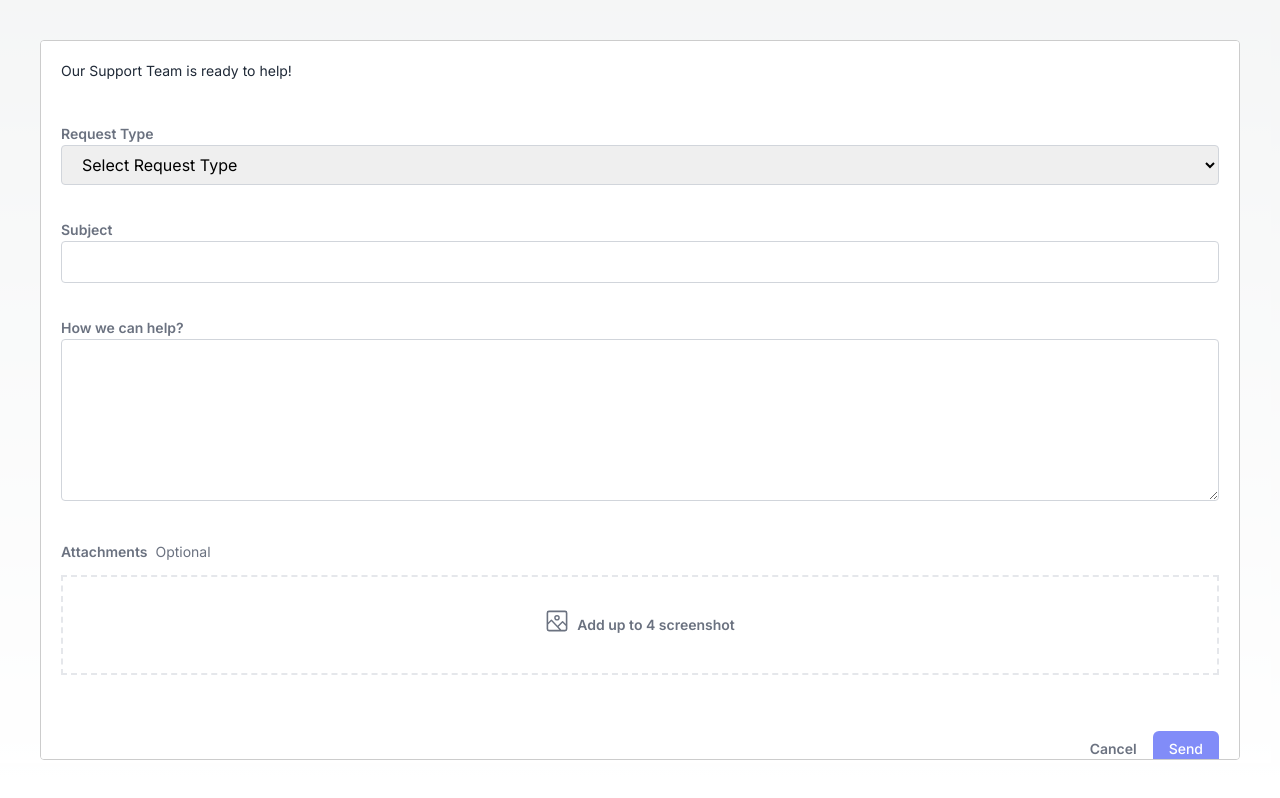
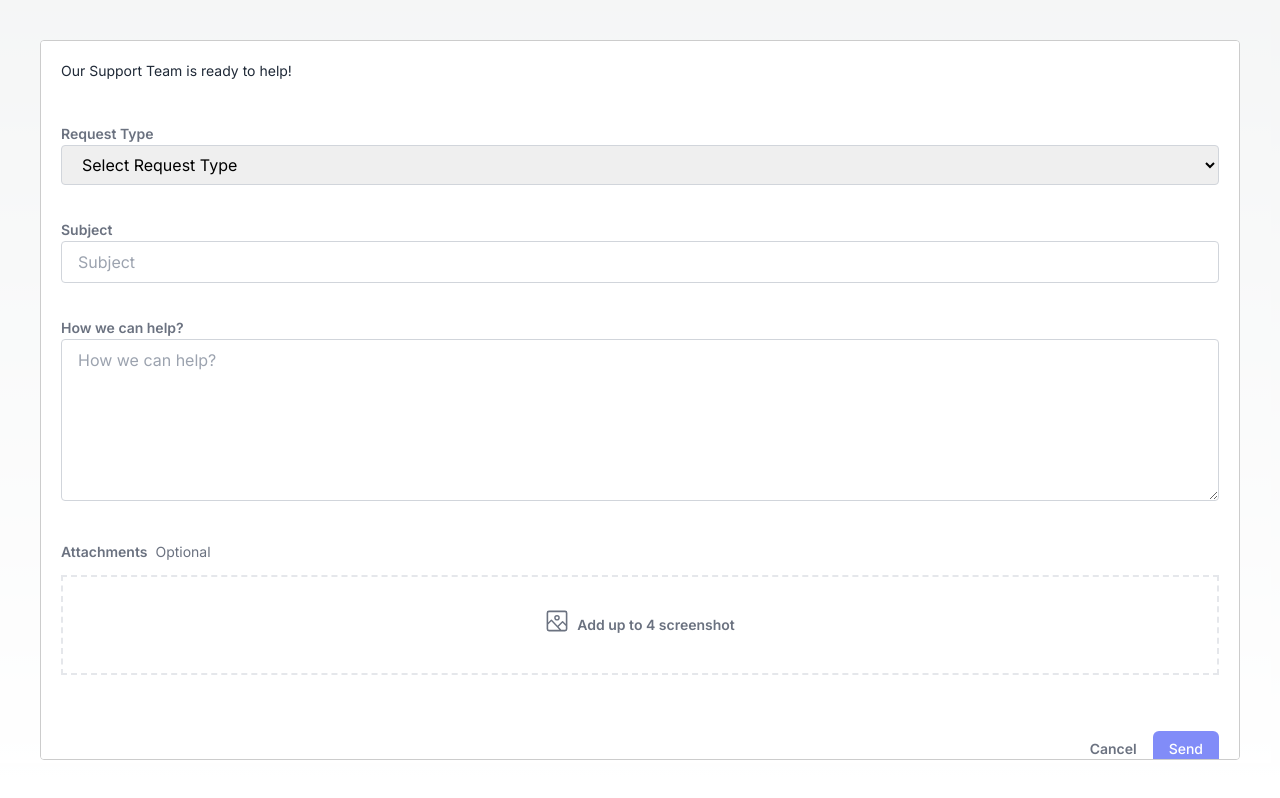
Before and after one commit to saadazghour/modal-builder, a Next.js app: page / in a window 1280 px wide. Both pictures are taken after a click on the button "Open Modal". Built offline with nearby package versions, Linux system fonts and the light colour scheme.

Commit message:
refactor: Add Formik validation && Yup schema to CustomModal component.
- Refactor the CustomModal component to use Formik for form management and validation.
- Add validation schema using Yup to validate form fields.
- The form now supports reinitialization of initial values.

```diff
--- a/src/app/components/CustomModal.tsx
+++ b/src/app/components/CustomModal.tsx
@@ -2,6 +2,7 @@ import React, { useRef } from "react";
 import Modal from "react-modal";
 import IconImage from "@/IconImage";
 import { ErrorMessage, Field, Formik } from "formik";
+import * as Yup from "yup";
 
 interface CustomModalProps {
   isOpen: boolean;
@@ -26,6 +27,46 @@ const CustomModal: React.FC<CustomModalProps> = ({
   };
 
   return (
+    <Formik
+      initialValues={{
+        requestType: "",
+        subject: "",
+        helps: "",
+        file: null as File | null,
+      }}
+      // In summary, Yup is responsible for the schema-based validation, while Formik handles form management and state. Combining Yup with Formik provides a robust solution for building forms with client-side validation.
+
+      validationSchema={Yup.object({
+        requestType: Yup.string().required("Required"),
+        subject: Yup.string()
+          .required("Required")
+          .min(3, "Must be at least 3 characters"),
+        helps: Yup.string()
+          .required("Required")
+          .min(6, "Must be at least 6 characters"),
+        file: Yup.mixed()
+          .required("Required")
+          .test("fileSize", "File size is too large", (value) => {
+            return value instanceof File && value.size <= 1000000;
+          }),
+      })}
+      onSubmit={(values, { setSubmitting }) => {
+        setTimeout(() => {
+          const result = { ...values };
+          // console.log(result); // The is the result object for the form.
+          setSubmitting(false);
+        }, 400);
+      }}
+      enableReinitialize={true} // Enable reinitialization of initial values
+    >
+      {({
+        values,
+        setFieldValue,
+        handleChange,
+        handleReset,
+        handleSubmit,
+        isSubmitting,
+      }) => (
         <Modal
           ariaHideApp={false}
           isOpen={isOpen}
@@ -36,55 +77,6 @@ const CustomModal: React.FC<CustomModalProps> = ({
             Our Support Team is ready to help!
           </p>
 
-      <Formik
-        initialValues={{
-          requestType: "",
-          subject: "",
-          helps: "",
-          file: null as File | null,
-        }}
-        validate={({ subject, helps, requestType, file }) => {
-          const errors: any = {};
-
-          if (!requestType) {
-            errors.requestType = "Required";
-          }
-
-          if (!file) {
-            errors.file = "Required";
-          } else if (file.size > 1000000) {
-            errors.file = "File size is too large";
-          }
-
-          if (!subject) {
-            errors.subject = "Required";
-          } else if (subject.length < 3) {
-            errors.subject = "Must be at least 3 characters";
-          }
-
-          if (!helps) {
-            errors.helps = "Required";
-          } else if (helps.length < 6) {
-            errors.helps = "Must be at least 6 characters";
-          }
-
-          return errors;
-        }}
-        onSubmit={(values, { setSubmitting }) => {
-          setTimeout(() => {
-            const result = { ...values };
-            // console.log(result); // The is the result object for the form.
-            setSubmitting(false);
-          }, 400);
-        }}
-      >
-        {({
-          values,
-          handleChange,
-          handleSubmit,
-          isSubmitting,
-          setFieldValue,
-        }) => (
           <form className="flex flex-col gap-4" onSubmit={handleSubmit}>
             <div className="block py-2">
               <label className="text-sm font-semibold text-gray-500 ">
@@ -120,6 +112,7 @@ const CustomModal: React.FC<CustomModalProps> = ({
               <Field
                 type="text"
                 name="subject"
+                placeholder="Subject"
                 onChange={handleChange}
                 value={values.subject}
                 className="w-full px-4 py-2 border border-gray-300 rounded"
@@ -139,6 +132,7 @@ const CustomModal: React.FC<CustomModalProps> = ({
               <Field
                 as="textarea"
                 name="helps"
+                placeholder="How we can help?"
                 onChange={handleChange}
                 value={values.helps}
                 className="w-full px-4 py-2 border border-gray-300 rounded"
@@ -193,7 +187,10 @@ const CustomModal: React.FC<CustomModalProps> = ({
 
             <div className="flex justify-end mt-4 space-x-4 text-sm font-medium text-gray-600 cursor-pointer hover:text-gray-700">
               <button
-                onClick={onRequestClose}
+                onClick={() => {
+                  handleReset();
+                  onRequestClose();
+                }}
                 className="mt-4 font-semibold text-gray-500 hover:text-gray-600"
               >
                 Cancel
@@ -207,9 +204,9 @@ const CustomModal: React.FC<CustomModalProps> = ({
               </button>
             </div>
           </form>
+        </Modal>
       )}
     </Formik>
-    </Modal>
   );
 };
 
```
Lines whose indentation alone changed are shown as unchanged.
